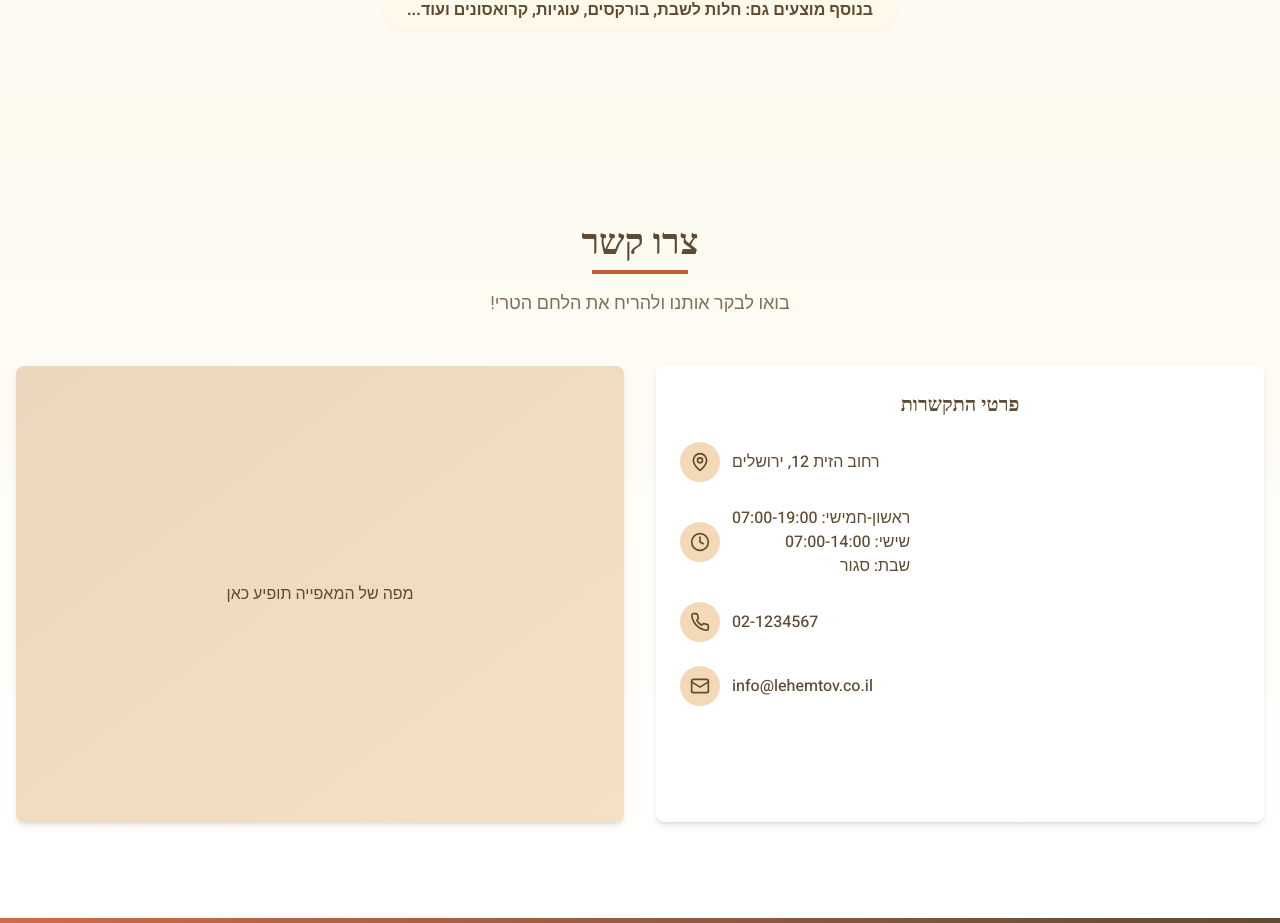
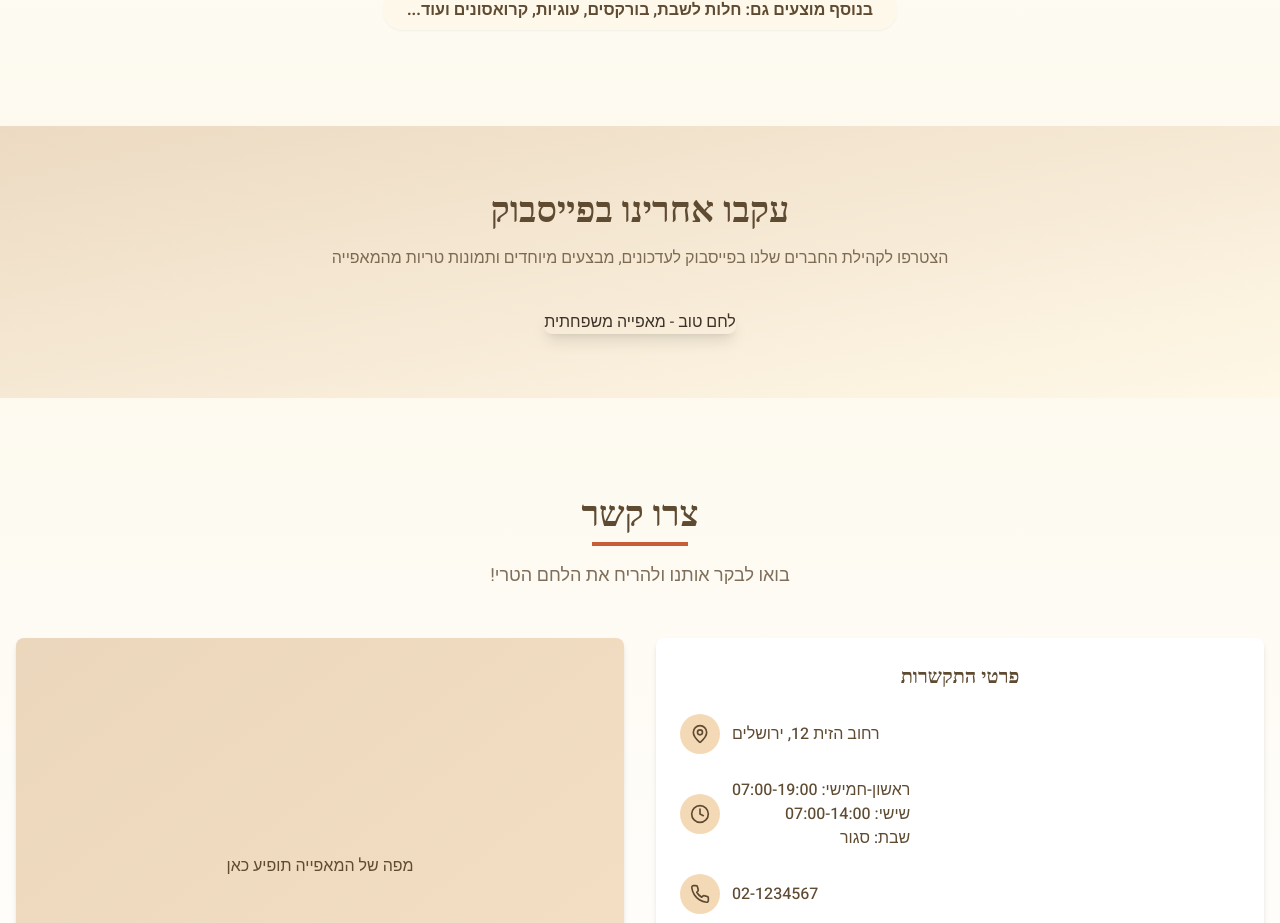
Before and after one commit to northpointalliance/lightweight-landing-page, a React (Vite) app: page / in a window 1280 px wide. Shown: the part 1700-2623 px from the top of the page. Built offline with nearby package versions, Linux system fonts and the light colour scheme; a web font is replaced by a local one.

Commit message:
Add Facebook posts
Add functionality to display Facebook posts on the website.

```diff
--- a/index.html
+++ b/index.html
@@ -23,6 +23,9 @@
   </head>
 
   <body>
+    <!-- Facebook SDK root div -->
+    <div id="fb-root"></div>
+
     <div id="root"></div>
     <!-- IMPORTANT: DO NOT REMOVE THIS SCRIPT TAG OR THIS VERY COMMENT! -->
     <script src="https://cdn.gpteng.co/gptengineer.js" type="module"></script>
--- /dev/null
+++ b/src/components/FacebookFeed.tsx
@@ -0,0 +1,82 @@
+
+import { useEffect, useRef } from 'react';
+
+interface FacebookFeedProps {
+  pageUrl: string;
+  width?: number;
+  height?: number;
+  tabs?: string;
+  small?: boolean;
+  adapt?: boolean;
+  hidecover?: boolean;
+}
+
+const FacebookFeed = ({
+  pageUrl,
+  width = 340,
+  height = 500,
+  tabs = "timeline",
+  small = false,
+  adapt = true,
+  hidecover = false
+}: FacebookFeedProps) => {
+  const containerRef = useRef<HTMLDivElement>(null);
+
+  useEffect(() => {
+    // Load Facebook SDK
+    const loadFacebookSDK = () => {
+      if (window.FB) {
+        // If FB SDK is already loaded, parse the container
+        if (containerRef.current) {
+          window.FB.XFBML.parse(containerRef.current);
+        }
+        return;
+      }
+
+      // Add Facebook SDK script
+      const script = document.createElement('script');
+      script.src = 'https://connect.facebook.net/he_IL/sdk.js#xfbml=1&version=v18.0';
+      script.async = true;
+      script.defer = true;
+      script.crossOrigin = 'anonymous';
+      document.body.appendChild(script);
+
+      // Define the FB init function
+      window.fbAsyncInit = function() {
+        window.FB.init({
+          xfbml: true,
+          version: 'v18.0'
+        });
+      };
+    };
+
+    loadFacebookSDK();
+
+    // Cleanup function
+    return () => {
+      // No cleanup needed for the SDK as it should remain available
+    };
+  }, [pageUrl]);
+
+  return (
+    <div ref={containerRef} className="facebook-feed-container overflow-hidden rounded-lg shadow-lg">
+      <div
+        className="fb-page"
+        data-href={pageUrl}
+        data-width={width}
+        data-height={height}
+        data-tabs={tabs}
+        data-small-header={small}
+        data-adapt-container-width={adapt}
+        data-hide-cover={hidecover}
+        data-show-facepile="true"
+      >
+        <blockquote cite={pageUrl} className="fb-xfbml-parse-ignore">
+          <a href={pageUrl} className="hebrew">לחם טוב - מאפייה משפחתית</a>
+        </blockquote>
+      </div>
+    </div>
+  );
+};
+
+export default FacebookFeed;
--- /dev/null
+++ b/src/components/FacebookSection.tsx
@@ -0,0 +1,28 @@
+
+import FacebookFeed from "./FacebookFeed";
+
+const FacebookSection = () => {
+  return (
+    <section id="facebook" className="py-16 bg-gradient-to-br from-bakery-tan/70 to-bakery-cream">
+      <div className="container mx-auto px-4">
+        <div className="text-center mb-10">
+          <h2 className="text-3xl md:text-4xl font-bold text-bakery-brown hebrew-title mb-4">עקבו אחרינו בפייסבוק</h2>
+          <p className="text-bakery-brown/80 hebrew max-w-2xl mx-auto">
+            הצטרפו לקהילת החברים שלנו בפייסבוק לעדכונים, מבצעים מיוחדים ותמונות טריות מהמאפייה
+          </p>
+        </div>
+
+        <div className="flex justify-center">
+          <FacebookFeed
+            pageUrl="https://www.facebook.com/facebook"
+            width={500}
+            height={700}
+            tabs="timeline,events,messages"
+          />
+        </div>
+      </div>
+    </section>
+  );
+};
+
+export default FacebookSection;
--- a/src/pages/Index.tsx
+++ b/src/pages/Index.tsx
@@ -4,6 +4,7 @@ import Hero from "@/components/Hero";
 import AboutSection from "@/components/AboutSection";
 import ProductsSection from "@/components/ProductsSection";
 import ContactSection from "@/components/ContactSection";
+import FacebookSection from "@/components/FacebookSection";
 import Footer from "@/components/Footer";
 
 const Index = () => {
@@ -13,6 +14,7 @@ const Index = () => {
       <Hero />
       <AboutSection />
       <ProductsSection />
+      <FacebookSection />
       <ContactSection />
       <Footer />
     </div>
--- /dev/null
+++ b/src/types/facebook.d.ts
@@ -0,0 +1,13 @@
+
+interface Window {
+  FB?: {
+    init: (options: {
+      xfbml: boolean;
+      version: string;
+    }) => void;
+    XFBML: {
+      parse: (element?: HTMLElement) => void;
+    };
+  };
+  fbAsyncInit?: () => void;
+}
```
